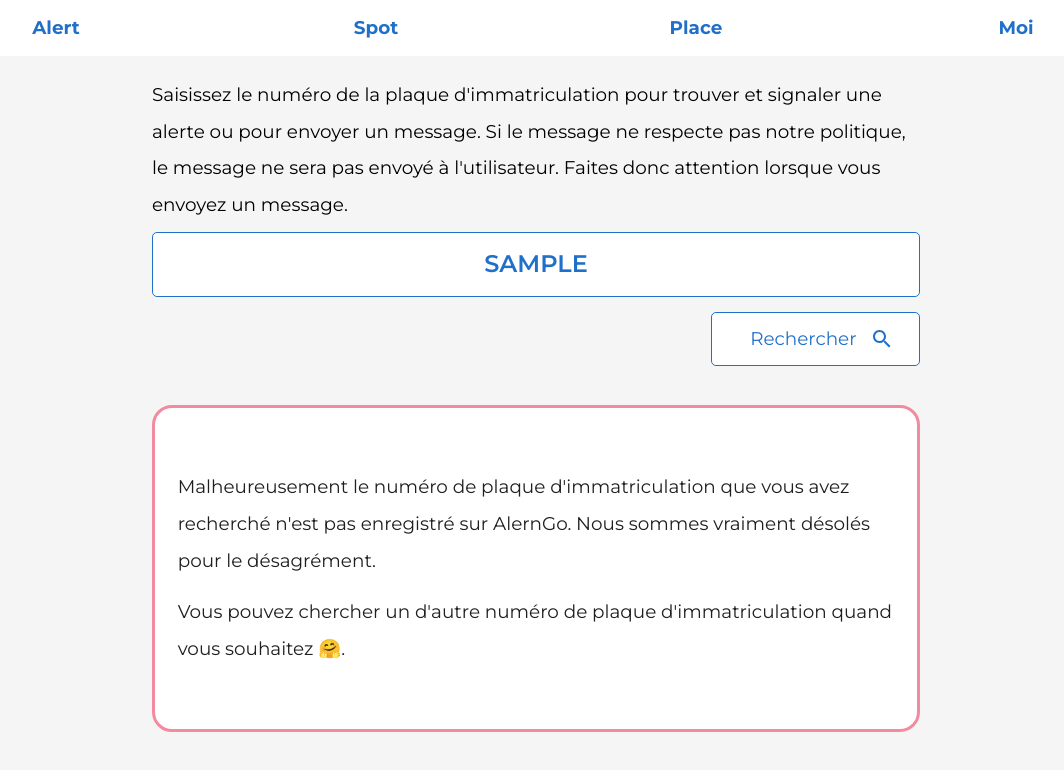
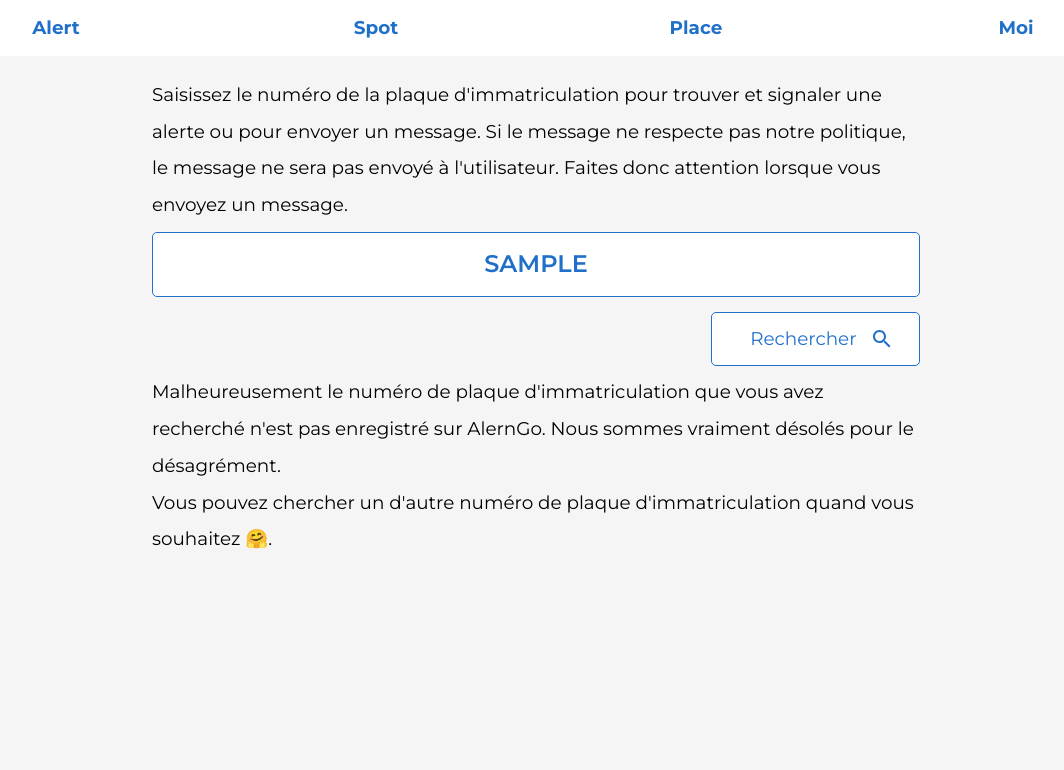
Before and after one commit to AlertnGo/Alertngo, a React (Create React App) app in the folder service-front/: page / in a window 1280 px wide. Both pictures are taken after typing "Sample" into the empty fields and a click on the button "Rechercher". Shown: the top 770 px of the page, without its empty margins (104-1168 px from the left). Built offline with nearby package versions, Linux system fonts and the light colour scheme; no server answers.

Commit message:
css reset plus removed components

```diff
--- a/service-front/src/components/NotFound/index.js
+++ /dev/null
@@ -1,18 +0,0 @@
-import "./style.scss";
-
-function NotFound(props) {
-  return (
-    <section className="NotFound">
-      <p className="redflag">
-        Malheureusement le numéro de plaque d'immatriculation que vous avez
-        recherché n'est pas enregistré sur AlernGo. Nous sommes vraiment désolés pour le désagrément.
-      </p>
-      <p className="redflag">
-        Vous pouvez chercher un d'autre numéro de plaque d'immatriculation quand vous souhaitez 🤗.
-      </p>
-
-
-    </section>
-  );
-}
-export default NotFound;
--- a/service-front/src/components/NotFound/style.scss
+++ /dev/null
@@ -1,13 +0,0 @@
-@import "../../assets/main.scss";
-
-.NotFound {
-  border-radius: 20px;
-  margin: 5% auto;
-  border: 3px solid $danger;
-  padding: 7% 2%;
-  background:$white;
-  .redflag {
-    padding: 1%;
-    color: $darkgrey;
-  }
-}
--- a/service-front/src/pages/Home/index.js
+++ b/service-front/src/pages/Home/index.js
@@ -1,15 +1,15 @@
 import React, { useState } from "react";
-import "./style.scss";
 import Notification from "../../components/Notification";
 import { VoitureService } from "../../services";
 
 //components
 import MessagesOptions from "../../components/MessagesOptions";
 import DefaultAnimation from "../../components/DefaultAnimation";
-import NotFound from "../../components/NotFound";
+
 
 //icons
 import SearchOutlinedIcon from "@material-ui/icons/SearchOutlined";
+import "./style.scss";
 
 const Home = () => {
   const [ndp, setNdp] = useState("");
@@ -78,7 +78,17 @@ const Home = () => {
       {userInfo ? (
         <MessagesOptions />
       ) : userInfo === undefined ? (
-        <NotFound />
+        <div className="NotFound">
+        <p className="redflag">
+          Malheureusement le numéro de plaque d'immatriculation que vous avez
+          recherché n'est pas enregistré sur AlernGo. Nous sommes vraiment désolés
+          pour le désagrément.
+        </p>
+        <p className="redflag">
+          Vous pouvez chercher un d'autre numéro de plaque d'immatriculation quand
+          vous souhaitez 🤗.
+        </p>
+      </div>
       ) : (
         <DefaultAnimation />
       )}
--- a/service-front/src/pages/Home/style.scss
+++ b/service-front/src/pages/Home/style.scss
@@ -1,8 +1,8 @@
 @import "../../assets/main.scss";
 
 .mainform {
-  label{
-    color:$black;
+  label {
+    color: $black;
   }
   .searchBar {
     width: 100%;
@@ -17,11 +17,21 @@
     background: $white;
     border-radius: 5px;
     color: $darkmaincolor;
-
-
   }
   ::placeholder {
     color: $black;
     opacity: 0.1; /* Firefox */
   }
+
+  .NotFound {
+    border-radius: 20px;
+    margin: 5% auto;
+    border: 3px solid $danger;
+    padding: 7% 2%;
+    background: $white;
+    .redflag {
+      padding: 1%;
+      color: $darkgrey;
+    }
+  }
 }
```
